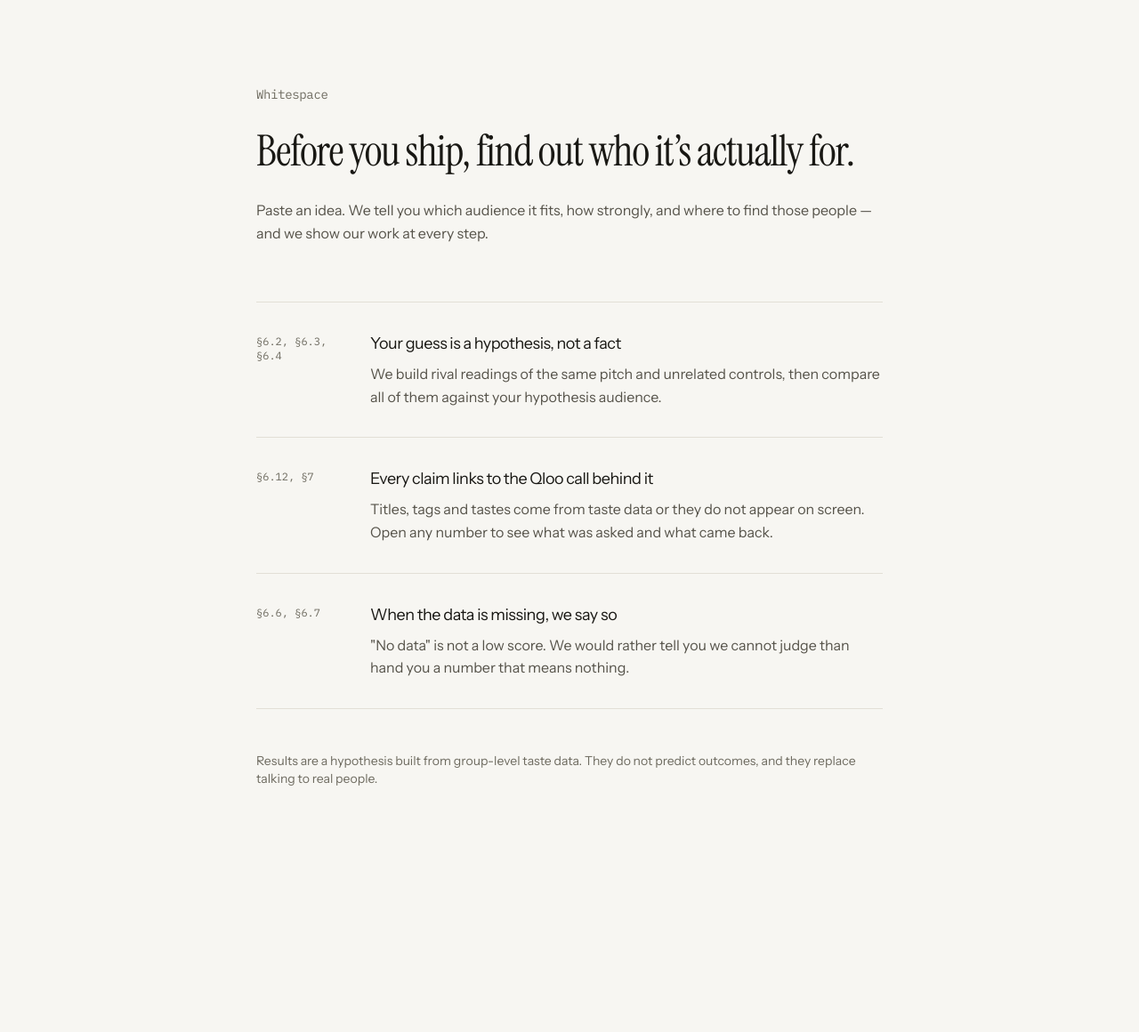
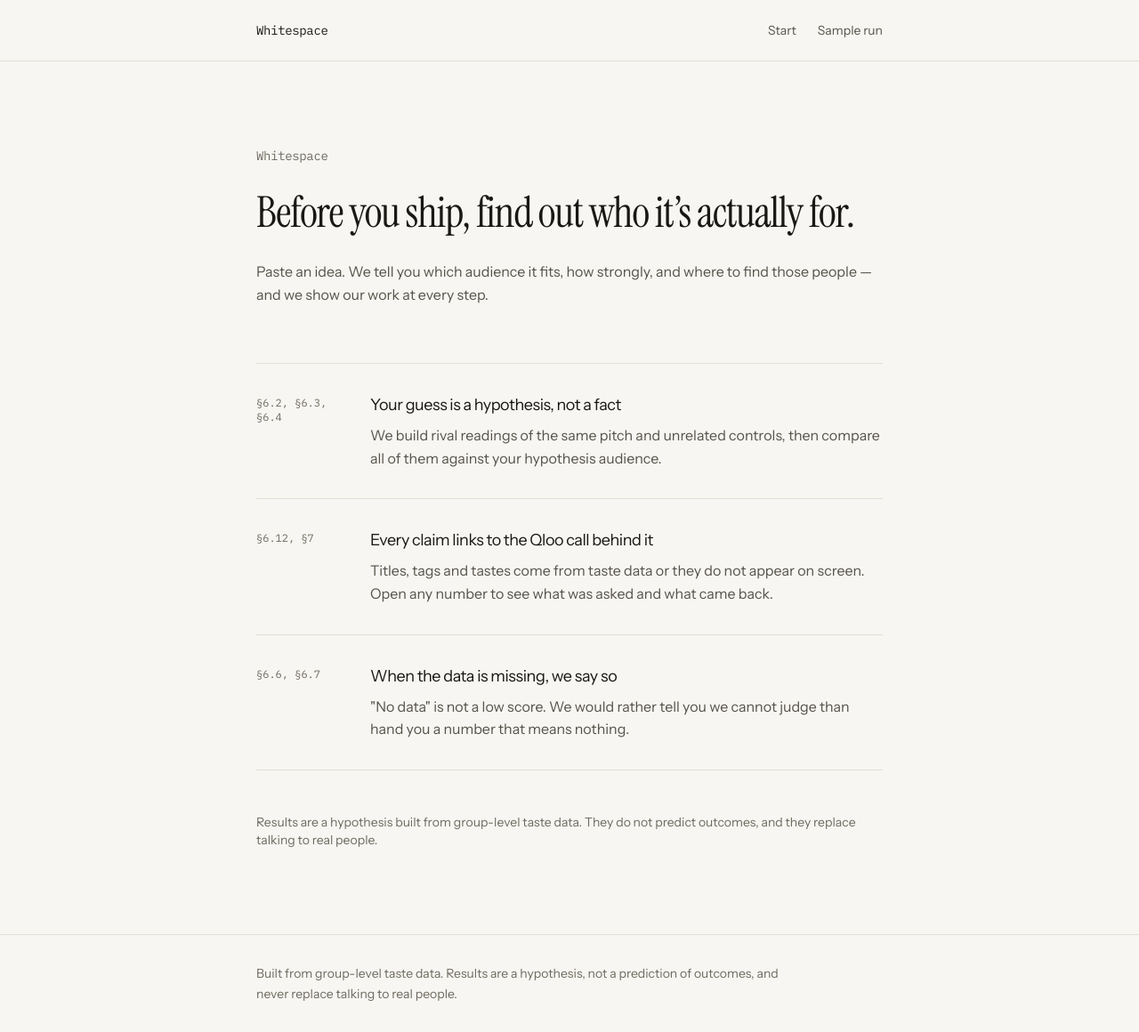
Before and after one commit to DammyCodes-all/whitespace, a Next.js app: page / in a window 1280 px wide. Shown: the whole page at 89% size. Before the commit the page ends 981 px from the top, so only its background shows below. Built offline with nearby package versions, Linux system fonts and the light colour scheme.

Commit message:
chore: wire shell header and footer into root layout

```diff
--- a/src/app/layout.tsx
+++ b/src/app/layout.tsx
@@ -5,6 +5,8 @@ import {
   Instrument_Serif,
 } from "next/font/google";
 import type { ReactNode } from "react";
+import { SiteFooter } from "@/components/site-footer";
+import { SiteHeader } from "@/components/site-header";
 import "./globals.css";
 
 /* Font pairing and roles: docs/design-direction.md §4.
@@ -45,7 +47,9 @@ export default function RootLayout({
       className={`${instrumentSans.variable} ${instrumentSerif.variable} ${plexMono.variable} h-full`}
     >
       <body className="flex min-h-full flex-col font-sans text-ink antialiased">
+        <SiteHeader />
         {children}
+        <SiteFooter />
       </body>
     </html>
   );
```
